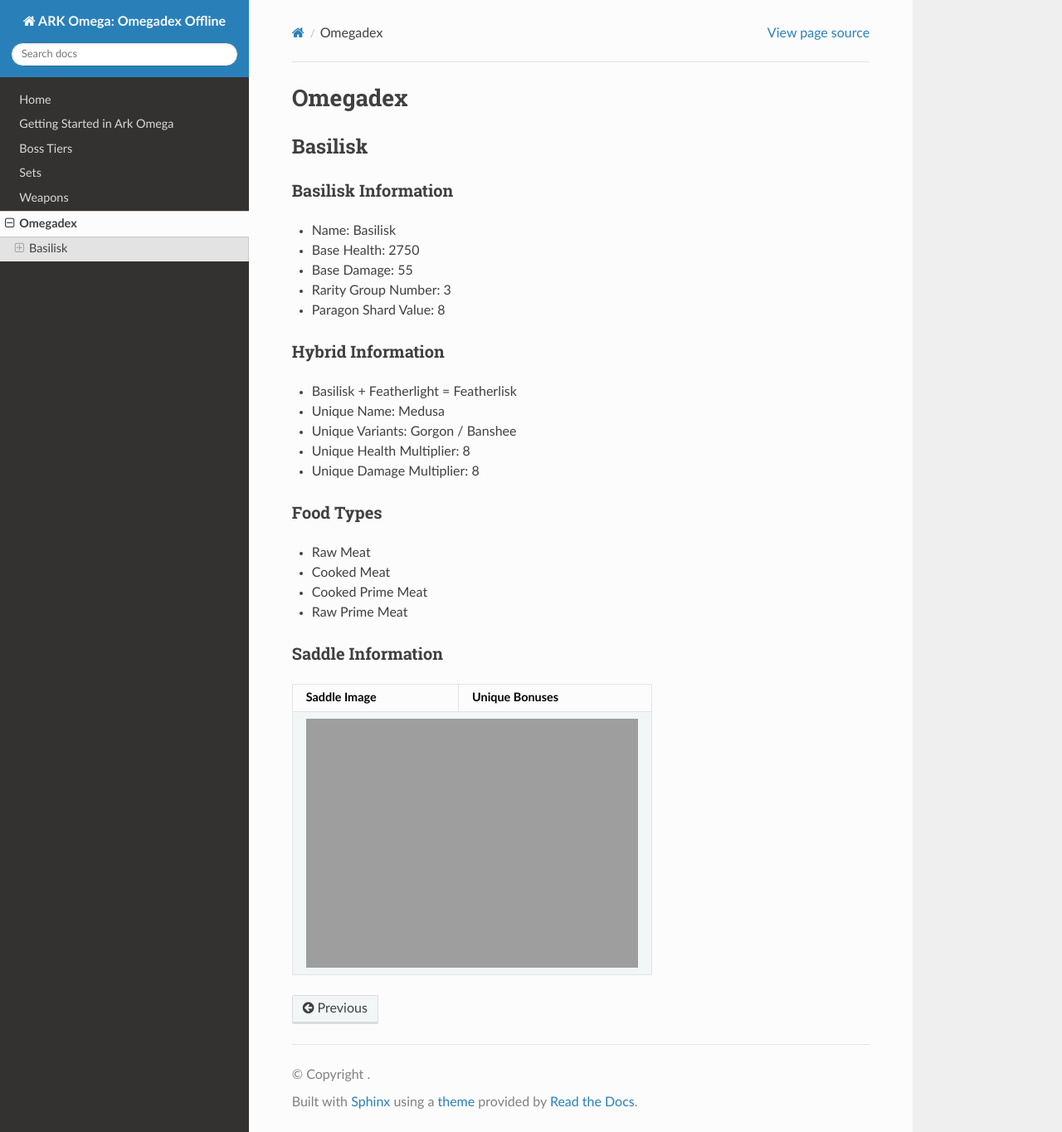
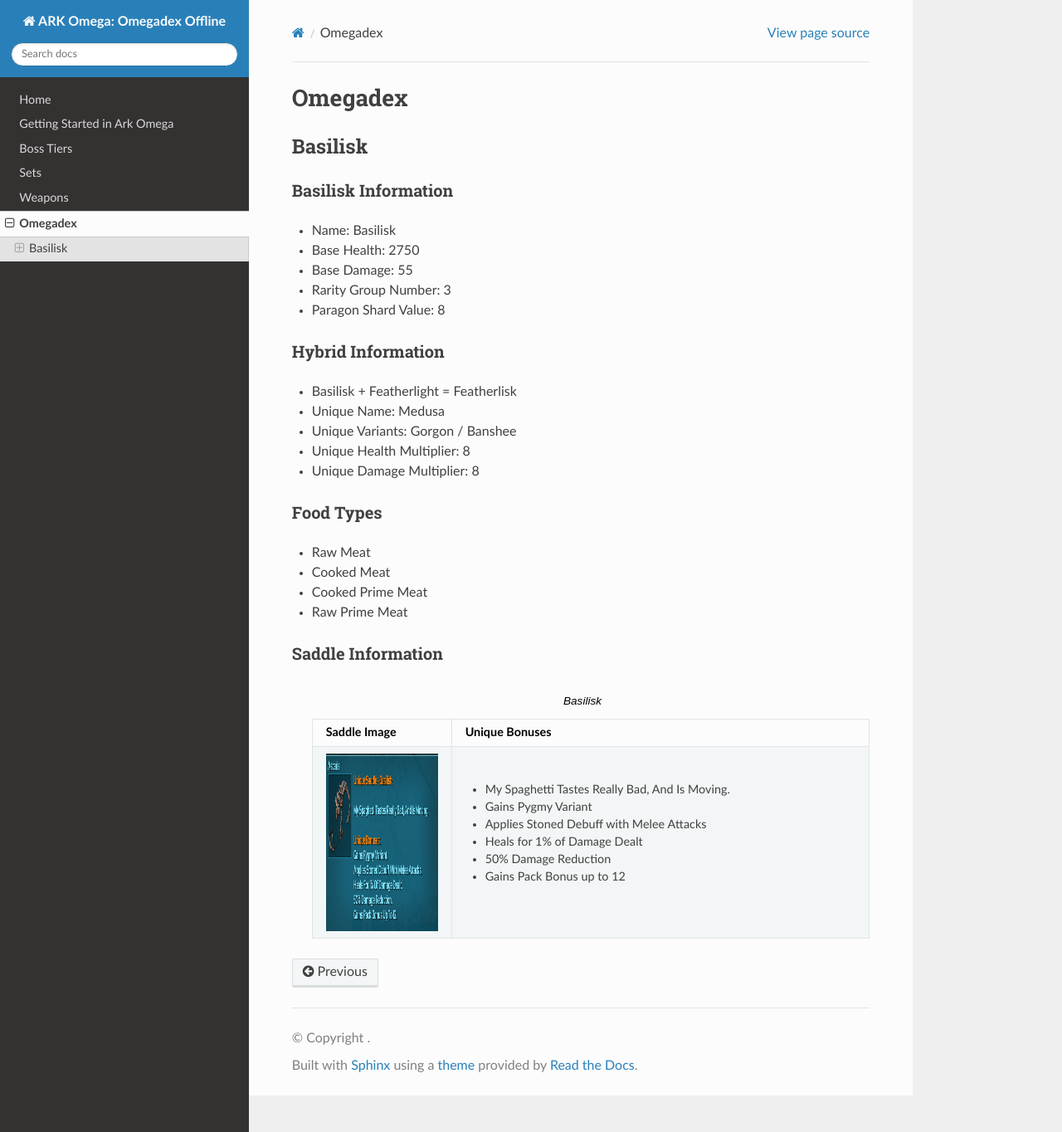
Before and after one commit to straightCrimpin/readthedocs_test, a Sphinx documentation site: the page built from docs/Omegadex.rst, in a window 1280 px wide and 1364 px high. Shown: the whole window at 83% size. Built offline with Sphinx 7.4.7 and the Read the Docs theme 2.0.0, drawn with Linux system fonts in a browser that asks for light colours.

Commit message:
Update Omegadex.rst

```diff
--- a/docs/Omegadex.rst
+++ b/docs/Omegadex.rst
@@ -35,18 +35,17 @@
 Saddle Information
 ^^^^^^^^^^^^^^^^^^
 
-.. table:: Basilisk
-   :widths: auto
+    .. list-table:: Basilisk
+       :widths: 25 75
+       :header-rows: 1
 
-+-----------------------------------------+--------------------------------------------------+
-| Saddle Image                            | Unique Bonuses                                   |
-+=========================================+==================================================+
-| .. image:: images/Saddles/basilisk.png  | | My Spaghetti Tastes Really Bad, And Is Moving. |
-|                                         | |                                                |
-|                                         | | **Unique Bonuses:**                            |
-|                                         | | - Gains Pygmy Variant                          |
-|                                         | | - Applies Stoned Debuff with Melee Attacks     |
-|                                         | | - Heals for 1% of Damage Dealt                 |
-|                                         | | - 50% Damage Reduction                         |
-|                                         | | - Gains Pack Bonus up to 12                    |
-+------------------+-------------------------------------------------------------------------+
+       * - Saddle Image
+         - Unique Bonuses
+       * - .. image:: images/Saddles/basilisk.png
+             :scale: 100 %
+         - * My Spaghetti Tastes Really Bad, And Is Moving.
+           * Gains Pygmy Variant
+           * Applies Stoned Debuff with Melee Attacks
+           * Heals for 1% of Damage Dealt
+           * 50% Damage Reduction
+           * Gains Pack Bonus up to 12
```
